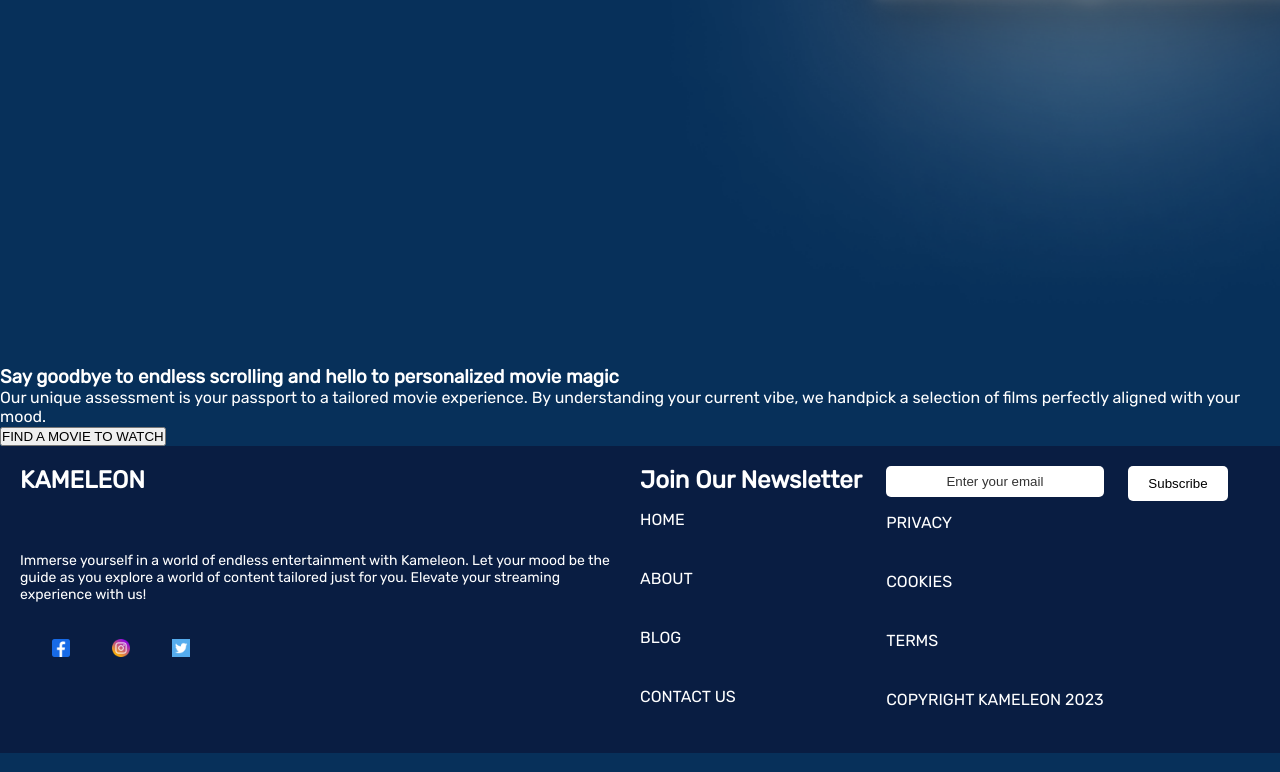
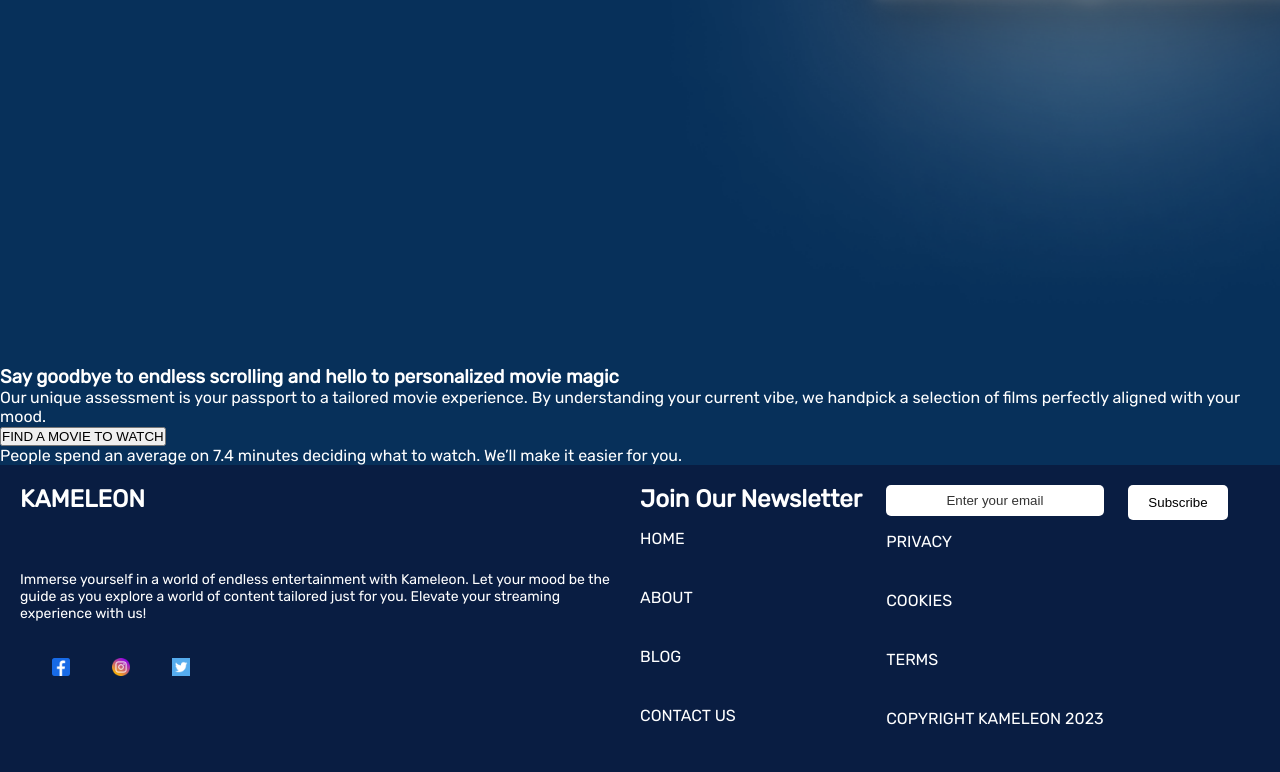
Before and after one commit to SebKrusz/BrainStation-x-Roku-Team3-A-, a React (Create React App) app: page / in a window 1280 px wide. Shown: the part 569-1341 px from the top of the page. Built offline with nearby package versions, Linux system fonts and the light colour scheme.

Commit message:
added text

```diff
--- a/src/components/Moviemoodhome/Moviemoodhome.js
+++ b/src/components/Moviemoodhome/Moviemoodhome.js
@@ -13,6 +13,9 @@ export const Moviemoodhome = () => {
       <Link to="/Moviemood">
         <button>FIND A MOVIE TO WATCH</button>
       </Link>
+      <p>
+        People spend an average on 7.4 minutes deciding what to watch. We’ll make it easier for you.
+      </p>
     </div>
   );
 };
```
